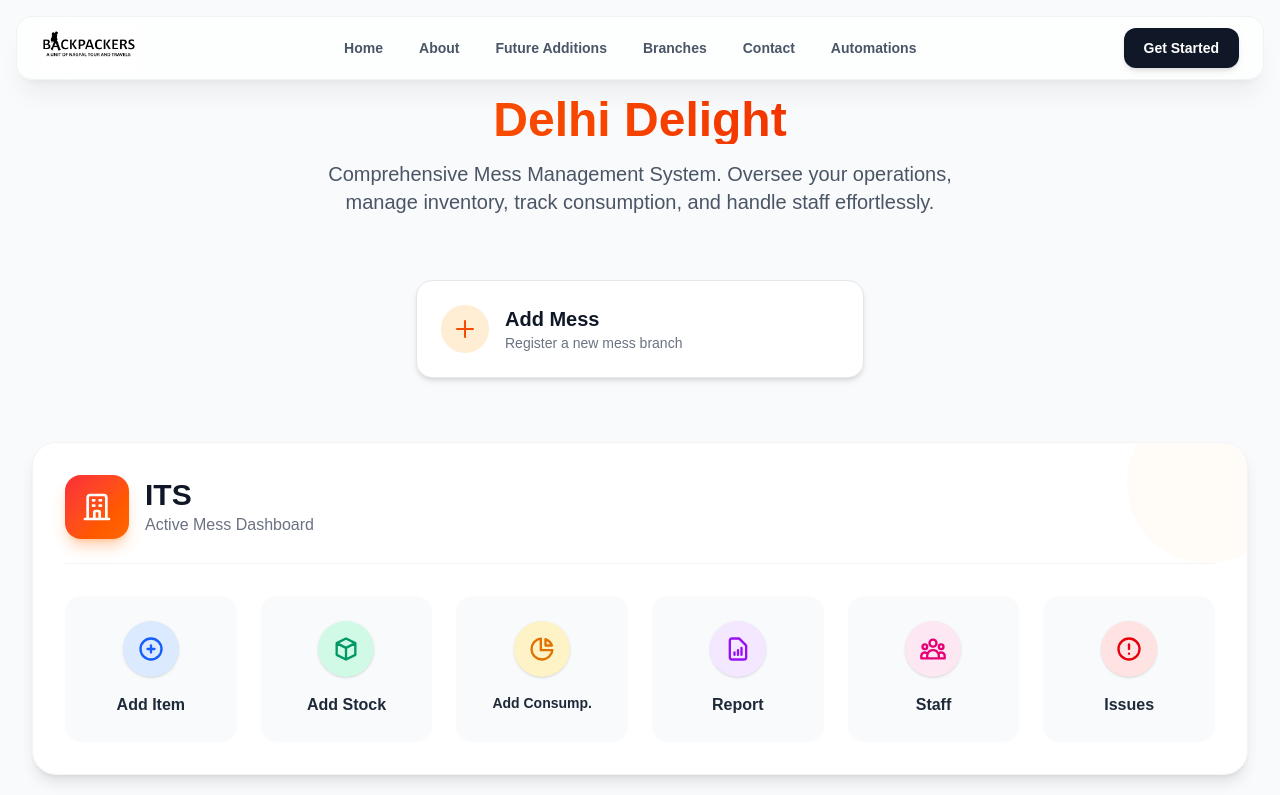
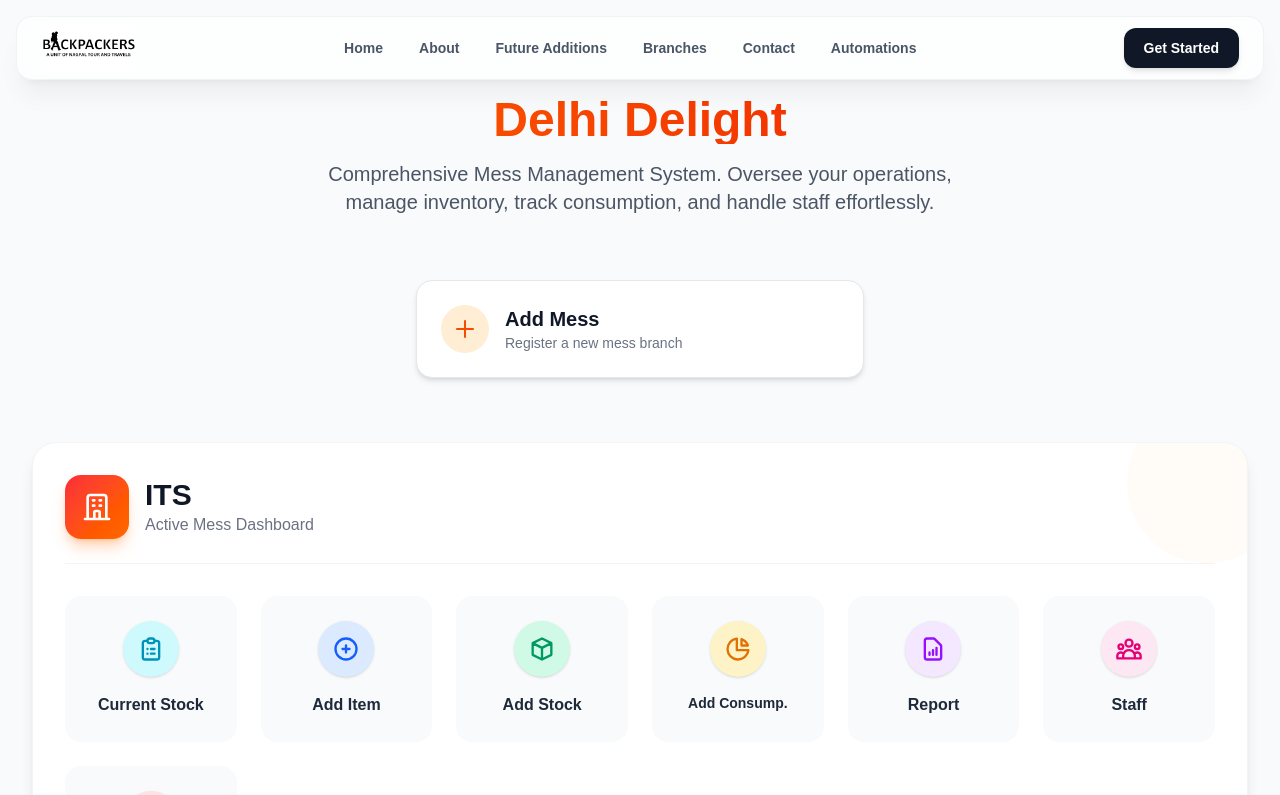
Before and after one commit to saurabhkuriyal/Checkpoint, a Next.js app: page /mess in a window 1280 px wide. Shown: the top 795 px of the page. Built offline with nearby package versions, Linux system fonts and the light colour scheme.

Commit message:
remodug empty file and folders

```diff
--- a/app/mess/page.tsx
+++ b/app/mess/page.tsx
@@ -51,6 +51,16 @@ const MessDashboardPage = () => {
 
                     {/* Animated Tiles Grid for ITS */}
                     <div className="relative z-10 grid grid-cols-2 sm:grid-cols-3 lg:grid-cols-6 gap-6">
+
+                        {/* 0. Current Stock */}
+                        <Link href="/mess/inventory" className="group flex flex-col items-center p-6 bg-gray-50 rounded-2xl hover:bg-white hover:shadow-xl hover:-translate-y-2 transition-all duration-300 border border-transparent hover:border-cyan-100">
+                            <div className="w-14 h-14 mb-4 rounded-full bg-cyan-100 text-cyan-600 flex items-center justify-center group-hover:scale-110 group-hover:bg-cyan-500 group-hover:text-white transition-all duration-300 shadow-sm">
+                                <svg xmlns="http://www.w3.org/2000/svg" className="h-7 w-7" fill="none" viewBox="0 0 24 24" stroke="currentColor">
+                                    <path strokeLinecap="round" strokeLinejoin="round" strokeWidth={2} d="M9 5H7a2 2 0 00-2 2v12a2 2 0 002 2h10a2 2 0 002-2V7a2 2 0 00-2-2h-2M9 5a2 2 0 002 2h2a2 2 0 002-2M9 5a2 2 0 012-2h2a2 2 0 012 2m-3 7h3m-3 4h3m-6-4h.01M9 16h.01" />
+                                </svg>
+                            </div>
+                            <h3 className="font-semibold text-gray-800 text-center text-sm sm:text-base">Current Stock</h3>
+                        </Link>
 
                         {/* 1. Add Item */}
                         <Link href="/mess/addItems" className="group flex flex-col items-center p-6 bg-gray-50 rounded-2xl hover:bg-white hover:shadow-xl hover:-translate-y-2 transition-all duration-300 border border-transparent hover:border-blue-100">
--- a/app/page.tsx
+++ b/app/page.tsx
@@ -107,7 +107,7 @@ export default function page() {
             </Link>
 
             {/* Inventory Box */}
-            <Link href="/mess/inventory" className="group relative overflow-hidden bg-white rounded-3xl p-8 lg:p-10 shadow-lg border border-slate-200 transition-all duration-300 hover:shadow-2xl hover:shadow-emerald-500/10 hover:-translate-y-2 flex flex-col items-center text-center">
+            <Link href="/mess" className="group relative overflow-hidden bg-white rounded-3xl p-8 lg:p-10 shadow-lg border border-slate-200 transition-all duration-300 hover:shadow-2xl hover:shadow-emerald-500/10 hover:-translate-y-2 flex flex-col items-center text-center">
               <div className="absolute top-0 right-0 -mt-4 -mr-4 w-24 h-24 bg-gradient-to-br from-emerald-100 to-transparent rounded-full z-0 opacity-50 group-hover:scale-150 transition-transform duration-500"></div>
 
               <div className="relative z-10 w-24 h-24 mb-8 rounded-2xl bg-gradient-to-br from-emerald-500 to-teal-400 flex items-center justify-center text-white shadow-xl shadow-teal-500/30 group-hover:scale-110 transition-transform duration-300 group-hover:-rotate-3">
```
Also changed, not shown: app/api/mess/addItems/route.ts (deleted).
